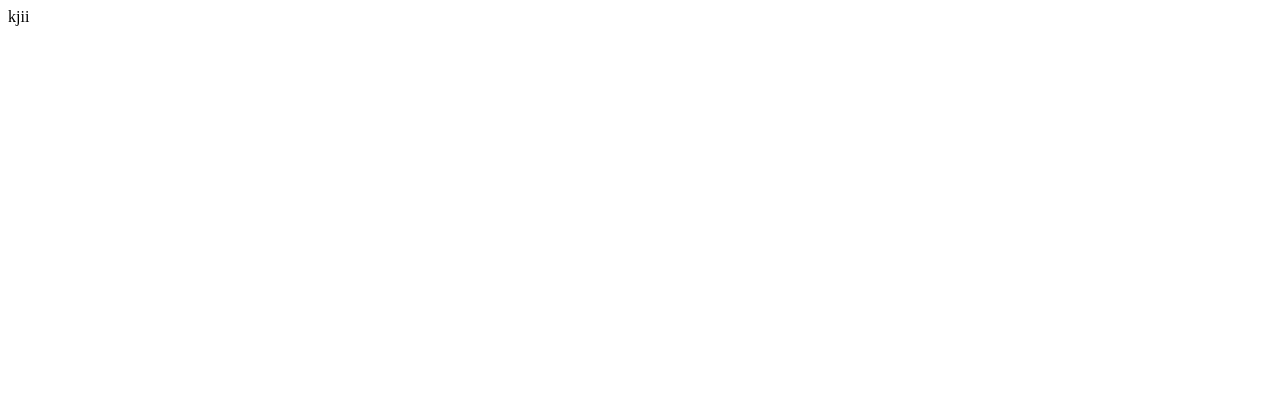
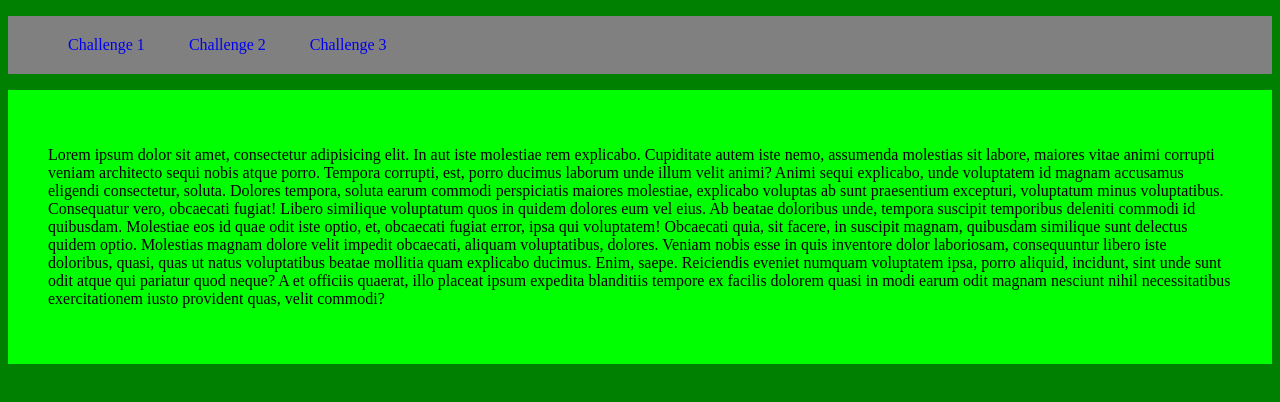
Before and after one commit to jeffboi69420/challengeditthing, a plain HTML site: page challenge2.html in a window 1280 px wide. Drawn offline with Linux system fonts and the light colour scheme.

Commit message:
second commit

```diff
--- /dev/null
+++ b/challenge2.css
@@ -0,0 +1,30 @@
+body {
+  background: green;
+}
+li {
+  display: inline-block;
+  padding: 20px;
+  backround: grey;
+}
+nav {
+  background-color: grey;
+  margin: 0
+}
+
+li a {
+  display: inline-block;
+  text-decoration: none;
+}
+ nav ul {
+   list-style: none;
+ }
+
+ nav a:hover {
+   background-color: white;
+   color: black;
+ }
+
+div {
+  background-color: lime;
+  padding: 40px;
+}
--- a/challenge2.html
+++ b/challenge2.html
@@ -3,10 +3,20 @@
 <head>
   <meta charset="UTF-8">
   <meta name="viewport" content="width=device-width, initial-scale=1.0">
+  <link rel="stylesheet" href="challenge2.css">
   <meta http-equiv="X-UA-Compatible" content="ie=edge">
-  <title>Challenge3!</title>
+  <title>challenge 2</title>
 </head>
 <body>
-  kjii
+<nav>
+<ul>
+<li><a href="file:///Users/jeffboi6945/github/challengeditthing/index.html">Challenge 1</a></li>
+<li><a href="file:///Users/jeffboi6945/github/challengeditthing/challenge2.html">Challenge 2</a></li>
+<li><a href="file:///Users/jeffboi6945/github/challengeditthing/challenge3.html">Challenge 3</a></li>
+</ul>
+</nav>
+<div>
+<p>Lorem ipsum dolor sit amet, consectetur adipisicing elit. In aut iste molestiae rem explicabo. Cupiditate autem iste nemo, assumenda molestias sit labore, maiores vitae animi corrupti veniam architecto sequi nobis atque porro. Tempora corrupti, est, porro ducimus laborum unde illum velit animi? Animi sequi explicabo, unde voluptatem id magnam accusamus eligendi consectetur, soluta. Dolores tempora, soluta earum commodi perspiciatis maiores molestiae, explicabo voluptas ab sunt praesentium excepturi, voluptatum minus voluptatibus. Consequatur vero, obcaecati fugiat! Libero similique voluptatum quos in quidem dolores eum vel eius. Ab beatae doloribus unde, tempora suscipit temporibus deleniti commodi id quibusdam. Molestiae eos id quae odit iste optio, et, obcaecati fugiat error, ipsa qui voluptatem! Obcaecati quia, sit facere, in suscipit magnam, quibusdam similique sunt delectus quidem optio. Molestias magnam dolore velit impedit obcaecati, aliquam voluptatibus, dolores. Veniam nobis esse in quis inventore dolor laboriosam, consequuntur libero iste doloribus, quasi, quas ut natus voluptatibus beatae mollitia quam explicabo ducimus. Enim, saepe. Reiciendis eveniet numquam voluptatem ipsa, porro aliquid, incidunt, sint unde sunt odit atque qui pariatur quod neque? A et officiis quaerat, illo placeat ipsum expedita blanditiis tempore ex facilis dolorem quasi in modi earum odit magnam nesciunt nihil necessitatibus exercitationem iusto provident quas, velit commodi?</p>
+</div>
 </body>
 </html>
```
